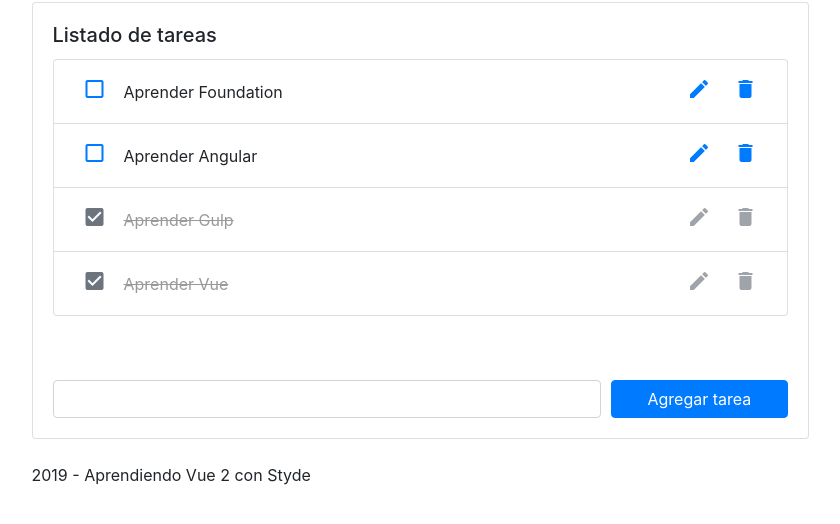
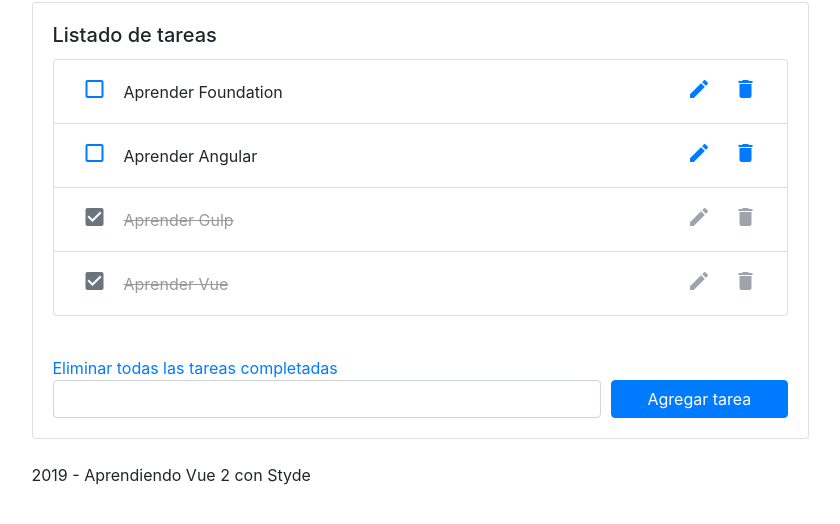
Before and after one commit to jcarlosj/Learning-Vue-2-Todolist-desde-cero, a plain HTML site: page index.html in a window 1280 px wide. Shown: the part 60-584 px from the top of the page, without its empty margins (220-1060 px from the left). Drawn offline with nearby package versions, Linux system fonts and the light colour scheme.

Commit message:
[+] Eliminar todas las tareas completadas

```diff
--- a/index.html
+++ b/index.html
@@ -51,6 +51,7 @@
                 </template>
               </li>
             </ul>
+            <a @click="deleteTasksCompleted()" href="#">Eliminar todas las tareas completadas</a>
             <br>
             <form @submit.prevent="createTask" class="form-row">
                 <div class="col-9">
--- a/js/index.js
+++ b/js/index.js
@@ -57,6 +57,11 @@ let task = new Vue({
         },
         deleteTask( index ) {
             this .tasks .splice( index, 1 );
+        },
+        deleteTasksCompleted() {
+            this .tasks = this .tasks .filter( ( task ) => {
+                return task .pending;
+            });
         }
     }
 });
```
